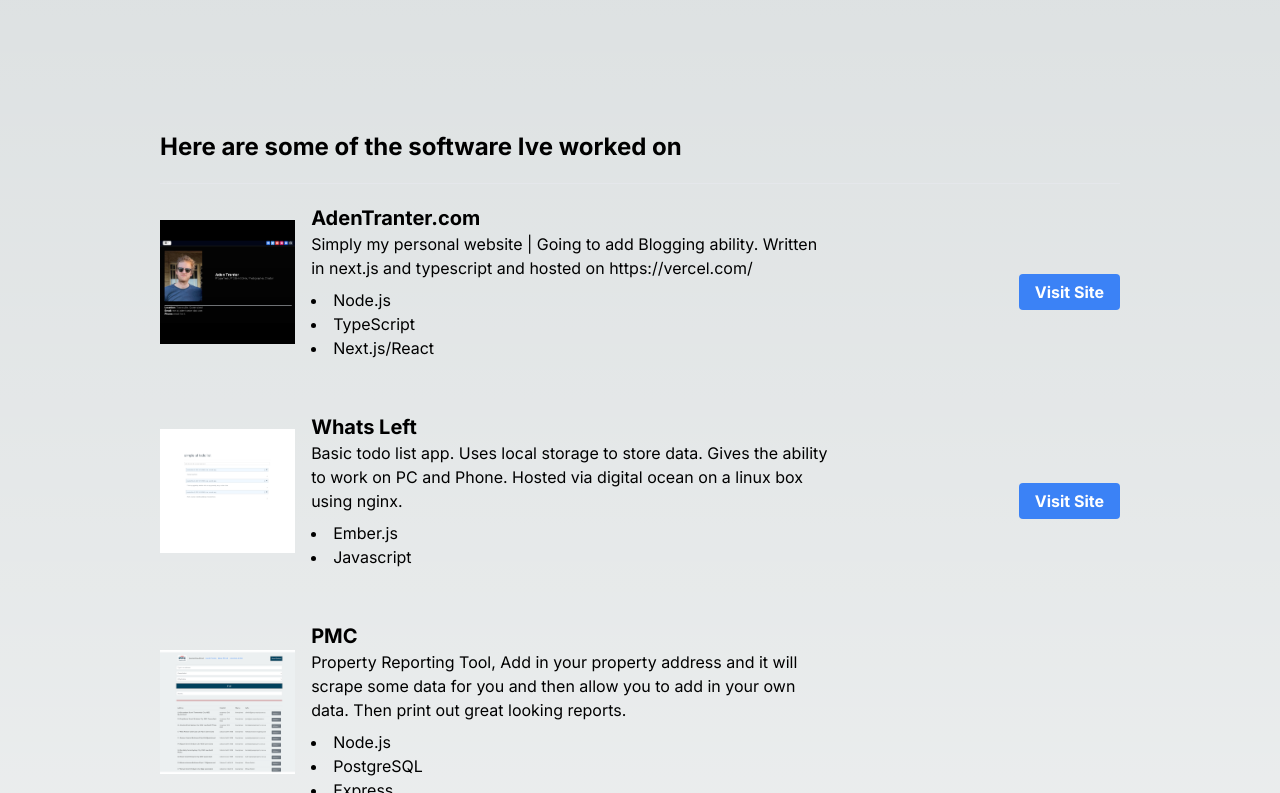
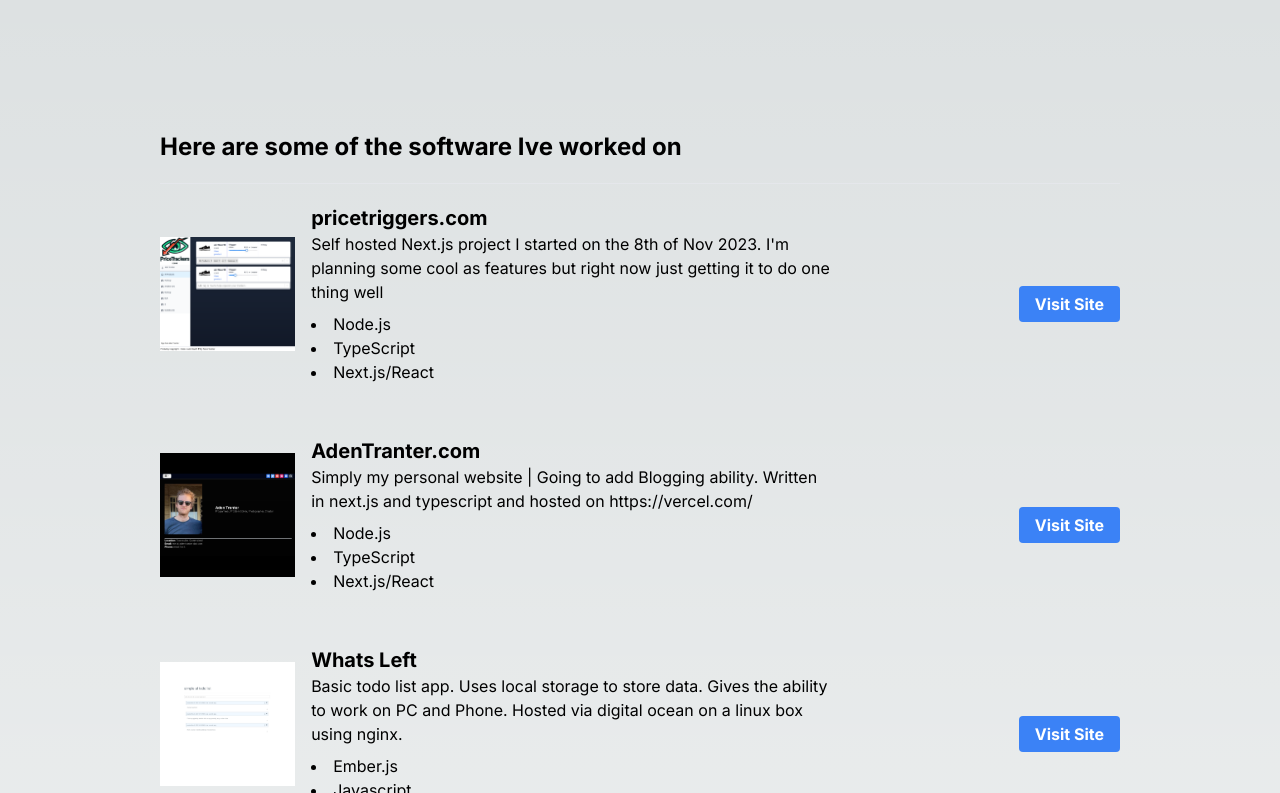
Before and after one commit to adentranter/adentranter.com, a Next.js app: page /programming in a window 1280 px wide. Shown: the part 492-1285 px from the top of the page. Built offline with nearby package versions, Linux system fonts and the light colour scheme.

Commit message:
updated filo

```diff
--- a/src/components/PortfolioCard.tsx
+++ b/src/components/PortfolioCard.tsx
@@ -7,6 +7,14 @@
 export default function SharedModal() {
 // ... rest of your component code
 const applications = [
+  {
+    id: 0,
+    name: "pricetriggers.com",
+    imageUrl: "/applications/pricetriggers.png",
+    description: "Self hosted Next.js project I started on the 8th of Nov 2023. I'm planning some cool as features but right now just getting it to do one thing well",
+    techStack: ["Node.js", "TypeScript", "Next.js/React"],
+    siteUrl: "https://pricetriggers.com",
+  },
   {
     id: 1,
     name: "AdenTranter.com",
```
Also changed, not shown: public/applications/pricetriggers.png (added).
